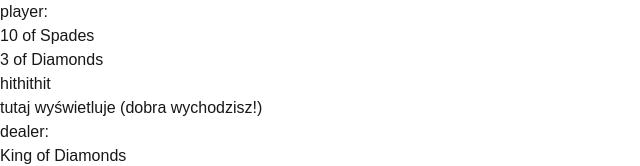
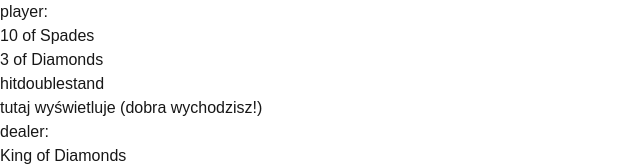
Before and after one commit to constFormek/czarnyjacek, a Next.js app: page / in a window 1280 px wide. Shown: the top 166 px of the page, without its empty margins (0-640 px from the left). Built offline with nearby package versions, Linux system fonts and the light colour scheme.

Commit message:
cipka 1 cipka 2

```diff
--- a/app/page.tsx
+++ b/app/page.tsx
@@ -1,6 +1,6 @@
 import Player from "@/components/Player";
 import Dealer from "@/components/Dealer";
-import { initGame, tableCards } from "@/lib/GameLogic";
+import { tableCards } from "@/lib/GameLogic";
 
 export default function Home() {
   return (
--- a/components/Player.tsx
+++ b/components/Player.tsx
@@ -16,24 +16,21 @@ export default function Player({ playerCards }: { playerCards: number[] }) {
       { currPlayer == 0 && (
          <>
           <button onClick={async () => {
-            const hi1t = await hitAction();
-            console.log(hi1t);
+            await hitAction();
             }}>
               hit
           </button>
 
           <button onClick={async () => {
-            const hi1t = await doubleAction();
-            console.log(hi1t);
+            await doubleAction();
             }}>
-              hit
+              double
           </button>
 
           <button onClick={async () => {
-            const hi1t = await standAction();
-            console.log(hi1t);
+            await standAction();
             }}>
-              hit
+              stand
           </button>
          </>
       )}
--- a/lib/GameLogic.ts
+++ b/lib/GameLogic.ts
@@ -75,12 +75,13 @@ export function hit() {
 
 export function stand() {
   currPlayer++;
+  console.log(currPlayer, "cipka");
 }
 
 
 export function double() {
-  dealCard(currPlayer);
-  currPlayer++;
+  hit();
+  stand();
 }
 
 
```
